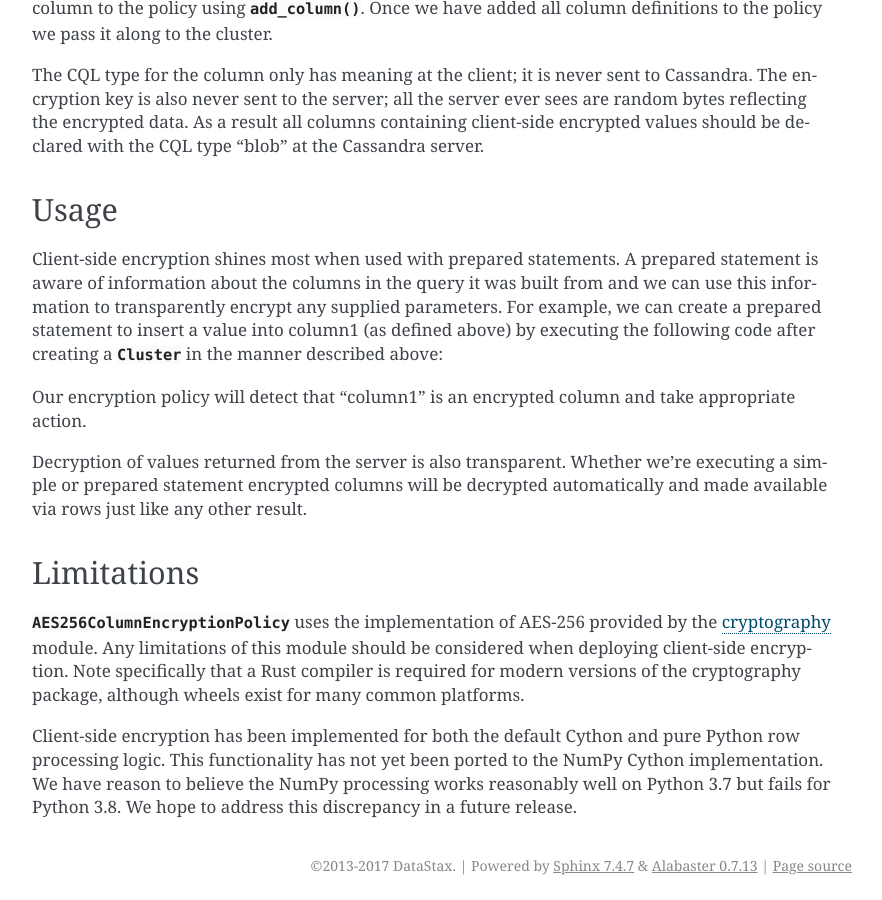
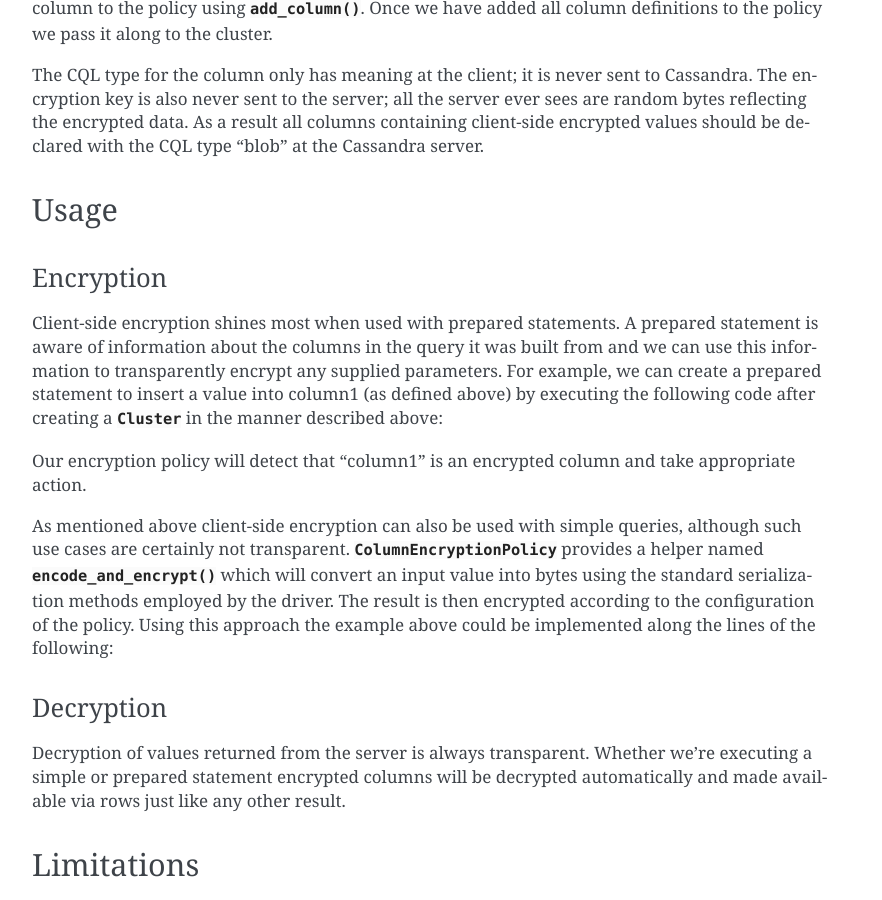
Before and after one commit to datastax/python-driver, a Sphinx documentation site: the page built from docs/column_encryption.rst, in a window 1280 px wide and 900 px high, scrolled down 785 px. Shown: the whole window, without its empty margins (258-1140 px from the left). Built offline with Sphinx 7.4.7, drawn with Linux system fonts in a browser that asks for light colours; pages that are not in the unit, such as notebooks, are missing from menus.

Commit message:
Add docs for encode_and_encrypt

```diff
--- a/docs/column_encryption.rst
+++ b/docs/column_encryption.rst
@@ -48,6 +48,9 @@ Cassandra server.
 
 Usage
 -----
+
+Encryption
+^^^^^^^^^^
 Client-side encryption shines most when used with prepared statements.  A prepared statement is aware of information
 about the columns in the query it was built from and we can use this information to transparently encrypt any
 supplied parameters.  For example, we can create a prepared statement to insert a value into column1 (as defined above)
@@ -60,7 +63,19 @@ by executing the following code after creating a :class:`~.Cluster` in the manne
 
 Our encryption policy will detect that "column1" is an encrypted column and take appropriate action.
 
-Decryption of values returned from the server is also transparent.  Whether we're executing a simple or prepared
+As mentioned above client-side encryption can also be used with simple queries, although such use cases are
+certainly not transparent.  :class:`~.ColumnEncryptionPolicy` provides a helper named
+:func:`~.ColumnEncryptionPolicy.encode_and_encrypt` which will convert an input value into bytes using the
+standard serialization methods employed by the driver.  The result is then encrypted according to the configuration
+of the policy.  Using this approach the example above could be implemented along the lines of the following:
+
+.. code-block:: python
+    session = cluster.connect()
+    session.execute("insert into ks1.table1 (column1) values (%s)",(cl_policy.encode_and_encrypt(col_desc, 1000),))
+
+Decryption
+^^^^^^^^^^
+Decryption of values returned from the server is always transparent.  Whether we're executing a simple or prepared
 statement encrypted columns will be decrypted automatically and made available via rows just like any other
 result.
 
```
Also changed, not shown: 1 other file.
